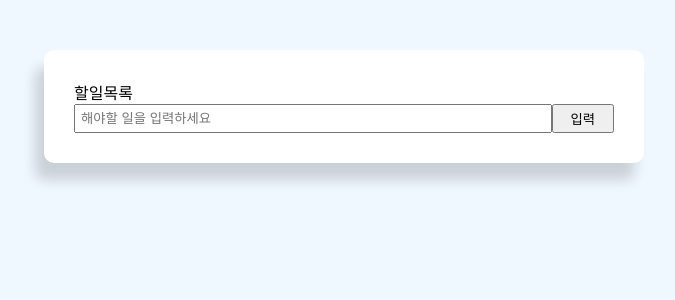
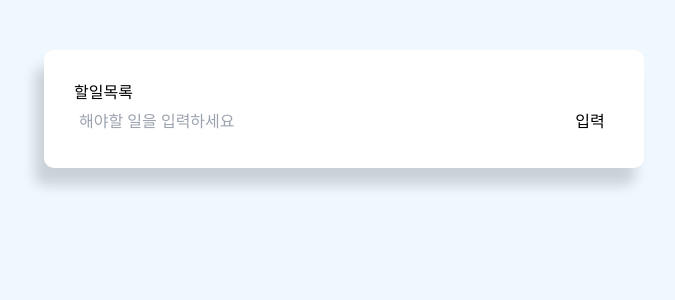
Before and after one commit to elmo-devv/react-practice, a React (Create React App) app: page / in a window 1280 px wide. Shown: the top 300 px of the page, without its empty margins (296-971 px from the left). Built offline with nearby package versions, Linux system fonts and the light colour scheme.

Commit message:
tailwindCss 적용

```diff
--- a/package.json
+++ b/package.json
@@ -34,5 +34,10 @@
       "last 1 firefox version",
       "last 1 safari version"
     ]
+  },
+  "devDependencies": {
+    "autoprefixer": "^10.4.12",
+    "postcss": "^8.4.18",
+    "tailwindcss": "^3.2.1"
   }
 }
--- a/src/App.css
+++ b/src/App.css
@@ -1,3 +1,6 @@
+@tailwind base;
+@tailwind components;
+@tailwind utilities;
 
 .container {
     margin: auto;
--- /dev/null
+++ b/tailwind.config.js
@@ -0,0 +1,10 @@
+/** @type {import('tailwindcss').Config} */
+module.exports = {
+  content: [
+    "./src/**/*.{html,js}"
+  ],
+  theme: {
+    extend: {},
+  },
+  plugins: [],
+}
```
Also changed, not shown: 1 other file (tests, documents, lock files or other folders).
